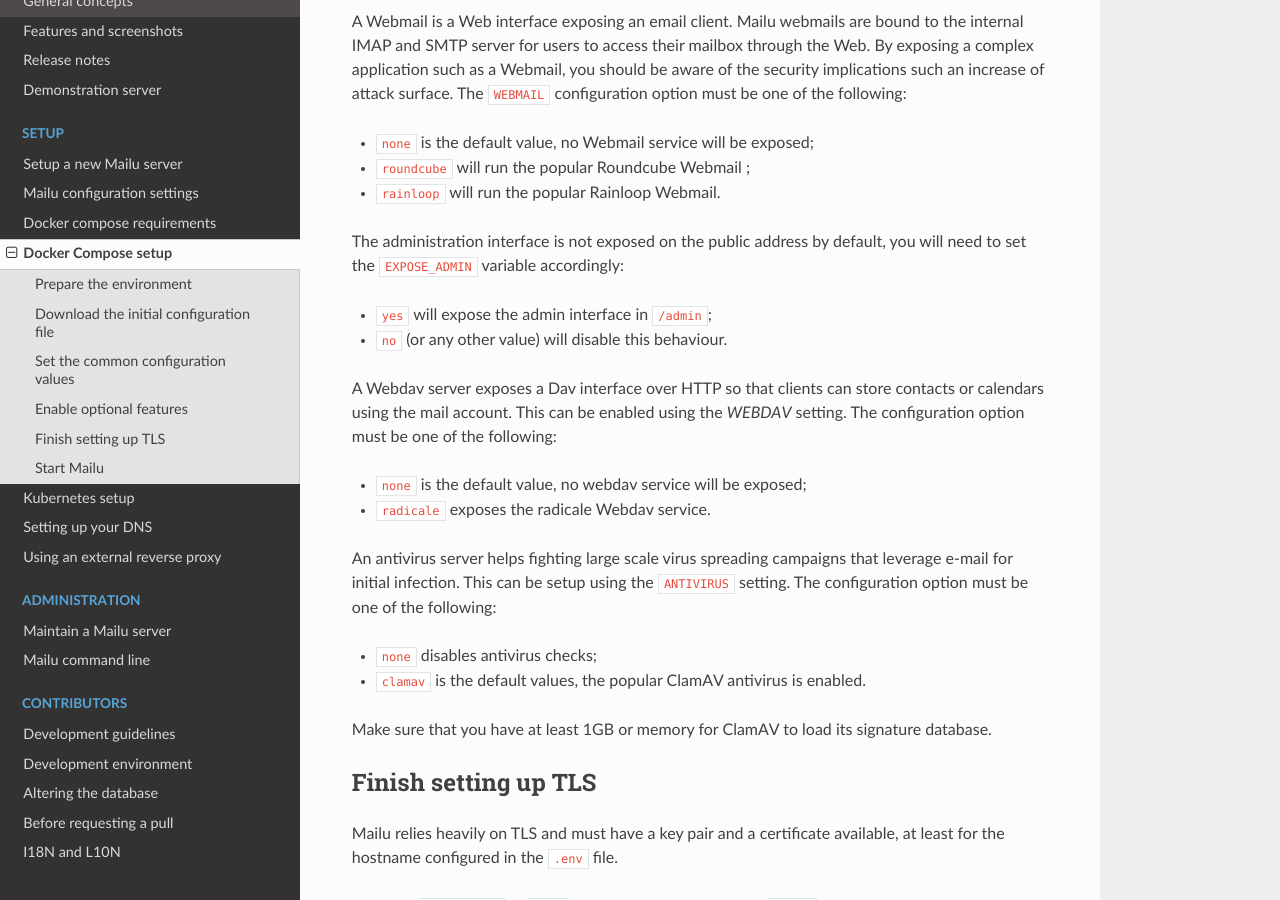
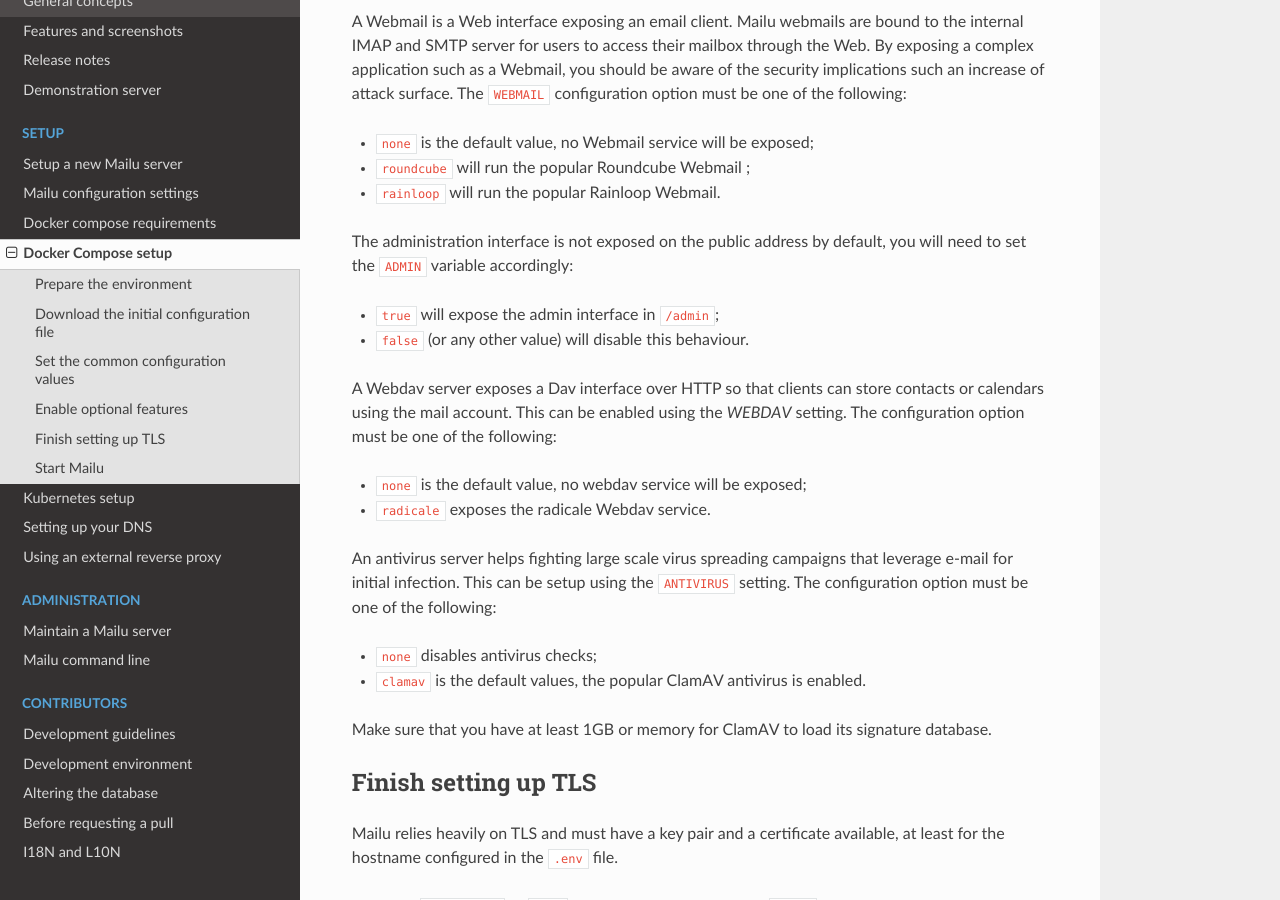
Before and after one commit to WillingDev0812/Mail-Management-Tool, a Sphinx documentation site: the page built from docs/compose/setup.rst, in a window 1280 px wide and 900 px high, scrolled down 1274 px. Built offline with Sphinx 7.4.7 and the Read the Docs theme 2.0.0, drawn with Linux system fonts in a browser that asks for light colours; formulas are drawn with MathJax 3.

Commit message:
Fix the documentation about exposing the admin interface

```diff
--- a/docs/compose/setup.rst
+++ b/docs/compose/setup.rst
@@ -68,10 +68,10 @@ configuration option must be one of the following:
 - ``rainloop`` will run the popular Rainloop Webmail.
 
 The administration interface is not exposed on the public address by default,
-you will need to set the ``EXPOSE_ADMIN`` variable accordingly:
+you will need to set the ``ADMIN`` variable accordingly:
 
-- ``yes`` will expose the admin interface in ``/admin``;
-- ``no`` (or any other value) will disable this behaviour.
+- ``true`` will expose the admin interface in ``/admin``;
+- ``false`` (or any other value) will disable this behaviour.
 
 A Webdav server exposes a Dav interface over HTTP so that clients can store
 contacts or calendars using the mail account. This can be enabled using the `WEBDAV`
```
